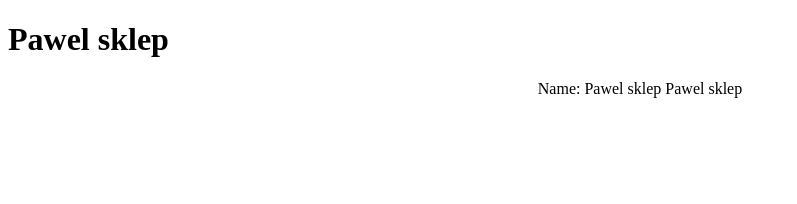
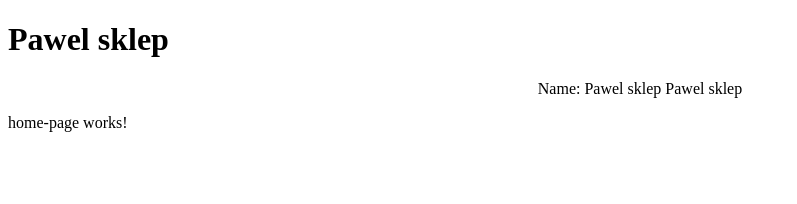
Before and after one commit to ProductivityTools-Learning/ProductivityTools.Learning.Angular01, an Angular app in the folder angular-hello-world/: page / in a window 1280 px wide. Shown: the top 204 px of the page, without its empty margins (0-797 px from the left). Built offline with nearby package versions, Linux system fonts and the light colour scheme.

Commit message:
new component

```diff
--- a/angular-hello-world/src/app/app.component.html
+++ b/angular-hello-world/src/app/app.component.html
@@ -1,2 +1,3 @@
 <h1>{{storeName}}</h1>
 <div class="title">Name: {{storeName}} {{getStoreName()}}</div>
+<app-home-page></app-home-page>
--- a/angular-hello-world/src/app/app.component.ts
+++ b/angular-hello-world/src/app/app.component.ts
@@ -1,9 +1,10 @@
 import { Component } from '@angular/core';
 import { RouterOutlet } from '@angular/router';
+import { HomePageComponent } from './home-page/home-page.component';
 
 @Component({
   selector: 'app-root',
-  imports: [RouterOutlet],
+  imports: [RouterOutlet, HomePageComponent],
   templateUrl: './app.component.html',
   styleUrl: './app.component.css'
 })
--- /dev/null
+++ b/angular-hello-world/src/app/home-page/home-page.component.html
@@ -0,0 +1 @@
+<p>home-page works!</p>
```
Also changed, not shown: angular-hello-world/src/app/home-page/home-page.component.ts (added, +11 -0 lines), angular-hello-world/src/app/home-page/home-page.component.css (added), 2 other files (tests, documents, lock files or other folders).
